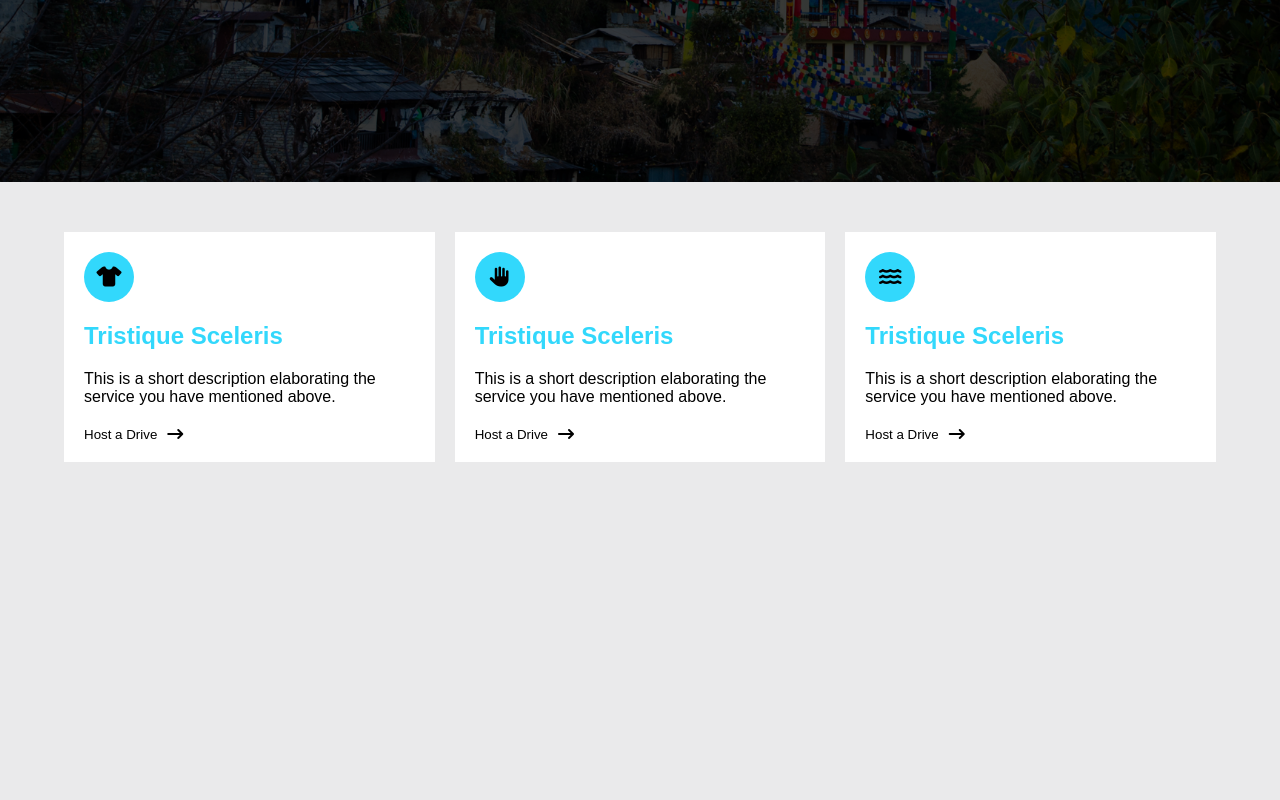
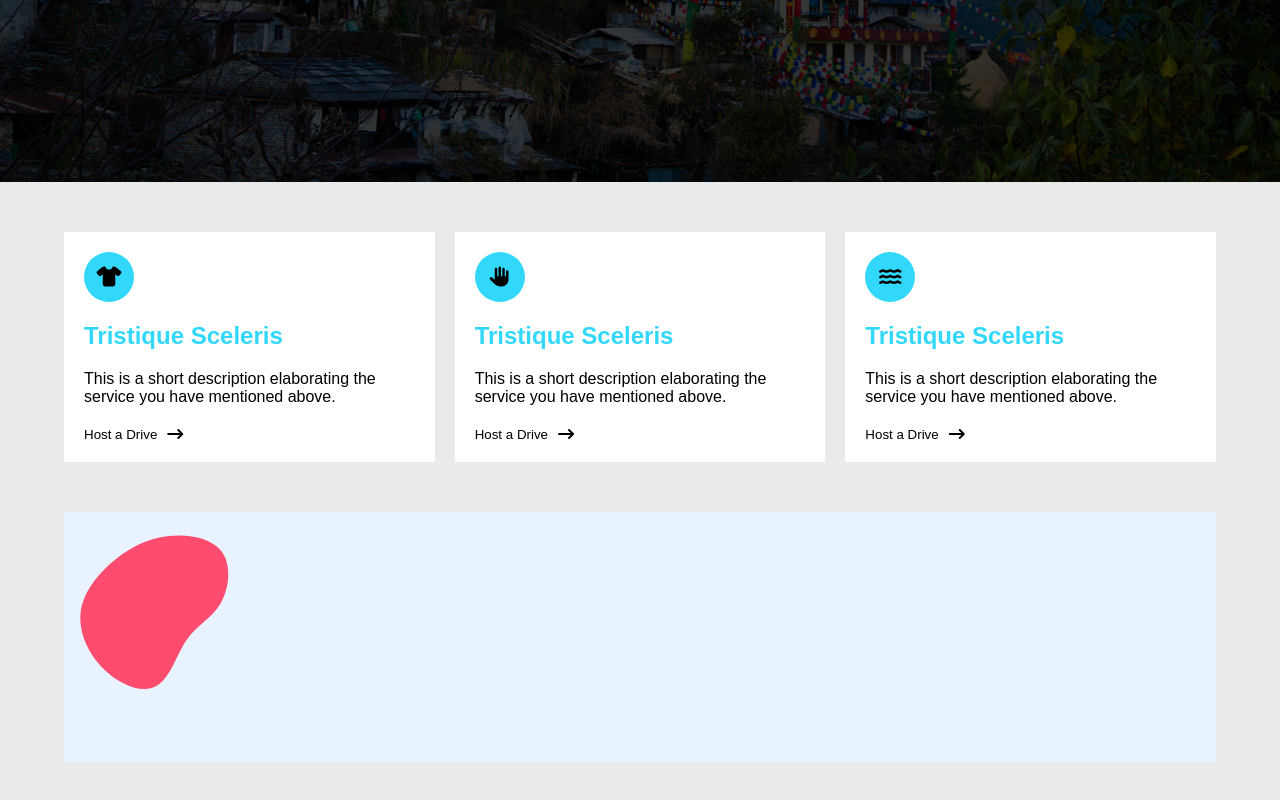
Before and after one commit to Satish463143/NGO_website, a React (Vite) app in the folder frontend/: page / in a window 1280 px wide. Shown: the part 618-1418 px from the top of the page. Built offline with nearby package versions, Linux system fonts and the light colour scheme; a web font is replaced by a local one.

Commit message:
shortBAnner added

```diff
--- a/frontend/src/Pages/Home/Home.jsx
+++ b/frontend/src/Pages/Home/Home.jsx
@@ -1,12 +1,14 @@
 import React from 'react'
 import Banner from '../../component/Banner/Banner'
 import Work from '../../component/Work/Work'
+import ShortBanner from '../../component/ShortBanner/ShortBanner'
 
 const Home = () => {
   return (
     <div>
         <Banner/>
         <Work/>
+        <ShortBanner/>
     </div>
   )
 }
--- /dev/null
+++ b/frontend/src/component/ShortBanner/ShortBanner.css
@@ -0,0 +1,26 @@
+.banner_box{
+    width: 100%;
+    background-color: var(--sec_color);
+    height: 250px;
+    position: relative;
+    overflow: hidden;
+    z-index: 9;
+    margin-top: 50px;
+}
+.banner_svg{
+    position: absolute;
+    top: 0;
+    left: 0;
+    width: 100%;
+    z-index: 99;
+}
+.banner_svg img {
+    width: 200px;
+    height: auto;
+}
+.ShortBanner_cont{
+    display: grid;
+    grid-template-columns: 40% 60%;
+    justify-content: center;
+
+}
--- /dev/null
+++ b/frontend/src/component/ShortBanner/ShortBanner.jsx
@@ -0,0 +1,24 @@
+import React from 'react'
+import './ShortBanner.css'
+
+const ShortBanner = () => {
+  return (
+    <div className='container'>
+        <div className="banner_box">
+            <div className='banner_svg'>
+                <img src="../src/assets/images/blob-1.svg" alt="" />
+
+            </div>
+            <div className='ShortBanner_cont'>
+                <div className='ShortBanner_img'>
+                    <img src="" alt="" />
+
+                </div>
+            </div>
+        </div>
+
+    </div>
+  )
+}
+
+export default ShortBanner
```
Also changed, not shown: frontend/src/assets/assets.js (line endings or trailing spaces), frontend/src/assets/images/blob-1.svg (added).
